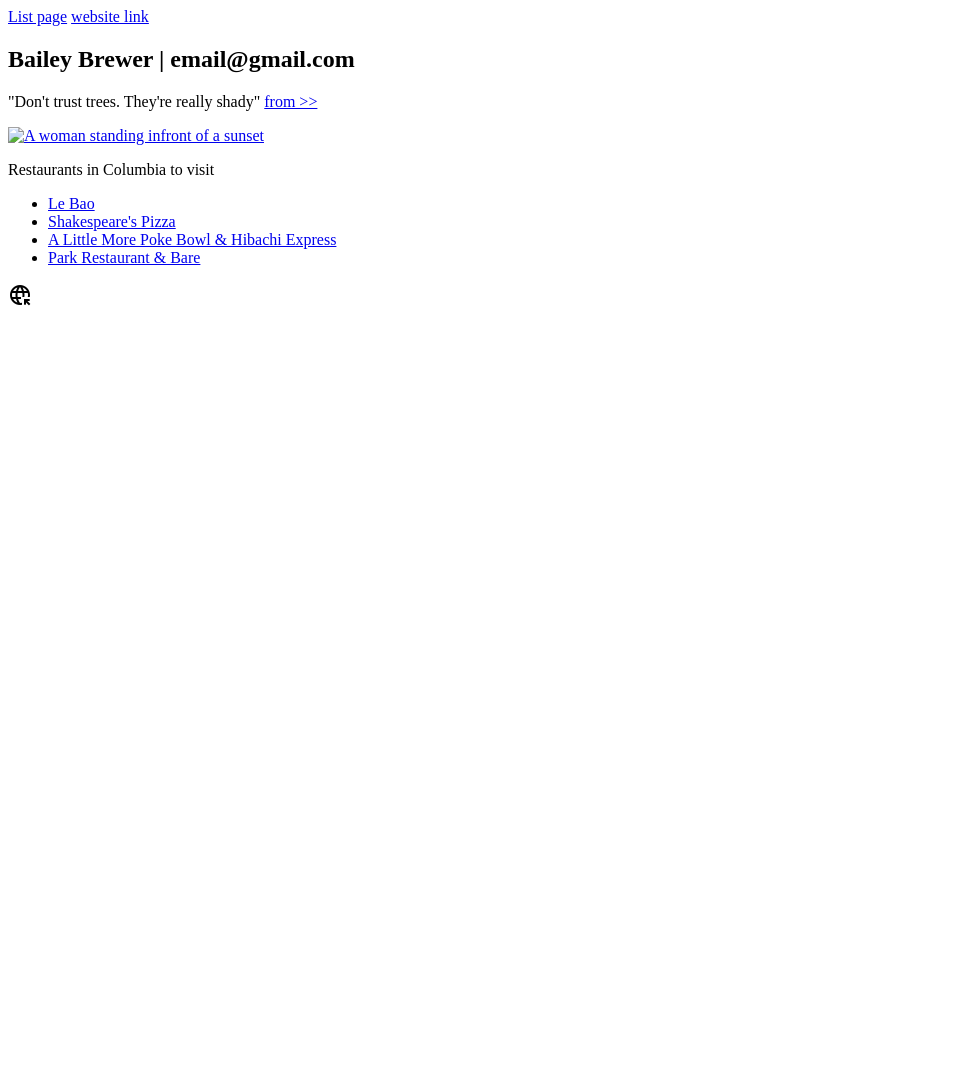
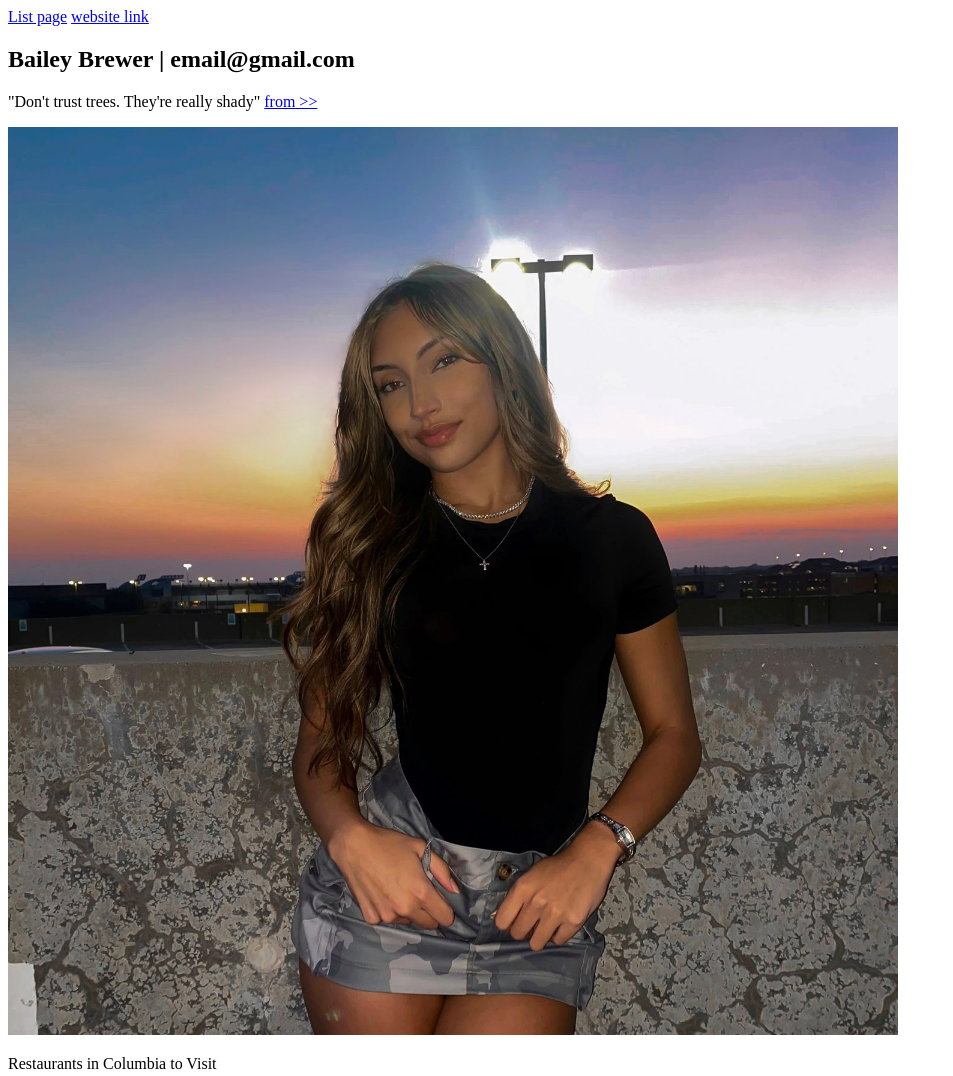
Before and after one commit to baileynbrewer/brewer-project, a plain HTML site: page webindex.html in a window 1280 px wide. Shown: the top 1076 px of the page, without its empty margins (0-953 px from the left). Before the commit the page ends 800 px from the top, so only its background shows below. Drawn offline with nearby package versions, Linux system fonts and the light colour scheme.

Commit message:
Update and rename brewer-website.html to webindex.html

```diff
--- a/brewer-website.html
+++ b/webindex.html
@@ -50,10 +50,10 @@
 
 			<a href="mailto:email@gmail.com?subject=Email&nbsp;from&nbsp;Will">
 
-				<img src="img/baileybwebsite.png" alt="A woman standing infront of a sunset">
+				<img src="baileybwebsite.png" alt="A woman standing in front of a sunset">
 			</a>
 			<div>
-			<p>Restaurants in Columbia to visit</p>
+			<p>Restaurants in Columbia to Visit</p>
 				<ul>
 					<li><a href="https://www.lebaoeatery.com/">Le Bao</a></li>
 					<li><a href="https://shakespeares.com/">Shakespeare's Pizza</a></li>
```
